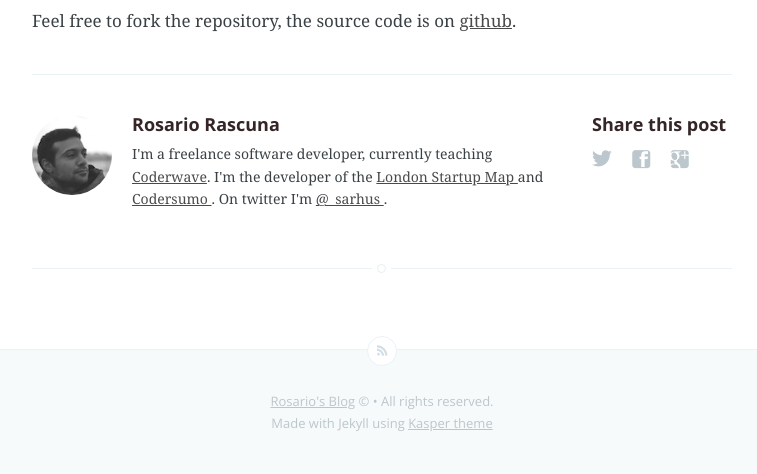
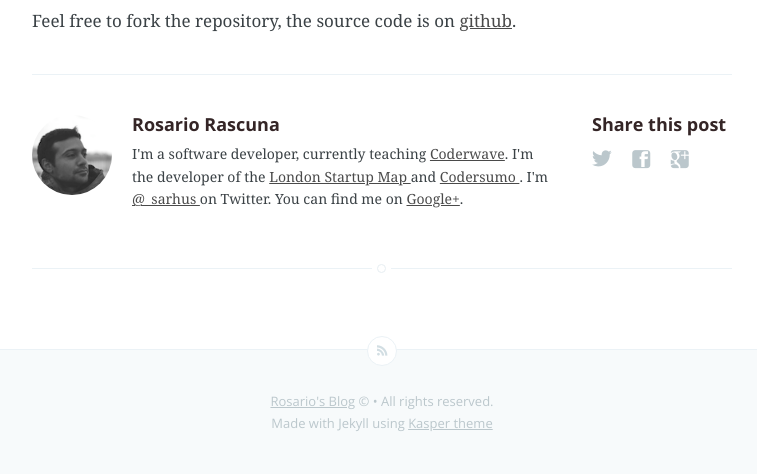
Before and after one commit to rosario/rosario.github.com, a Jekyll site: the page built from _posts/2013-11-10-kasper-theme-for-jekyll.md, in a window 1280 px wide. Shown: the part 1309-1783 px from the top of the page, without its empty margins (258-1015 px from the left). Built offline with Jekyll 4.4.1, drawn with Linux system fonts in a browser that asks for light colours; Markdown is read by kramdown in place of the engine named in the settings.

Commit message:
added google+ profile

```diff
--- a/_layouts/post.html
+++ b/_layouts/post.html
@@ -55,9 +55,10 @@ archive: false
                 		<!-- Author Name -->
                     	<h4> {{ site.author }} </h4>
                     	<!-- Author Bio -->
-                    	<p> I'm a freelance software developer, currently teaching <a href="http://coderwave.com">Coderwave</a>.
+                    	<p> I'm a software developer, currently teaching <a href="http://coderwave.com">Coderwave</a>.
                     		I'm the developer of the <a href="http://roundabout.io"> London Startup Map </a> and
-                    		 <a href="http://codersumo.com"> Codersumo </a>. On twitter I'm <a href="http://twitter.com/_sarhus"> @_sarhus </a>.
+                    		 <a href="http://codersumo.com"> Codersumo </a>. I'm <a href="http://twitter.com/_sarhus"> @_sarhus </a> on Twitter.
+                             You can find me on <a href="https://plus.google.com/107675697693587701246?rel=author"> Google+</a>.
                     	</p>
                     </article>
                 </section>
```
Also changed, not shown: 8 other files.
